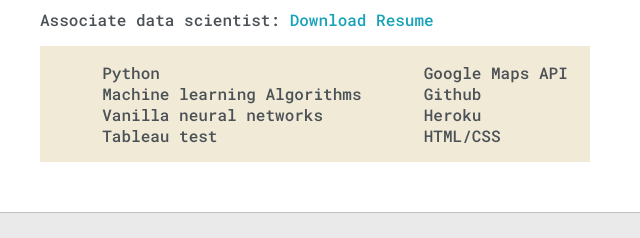
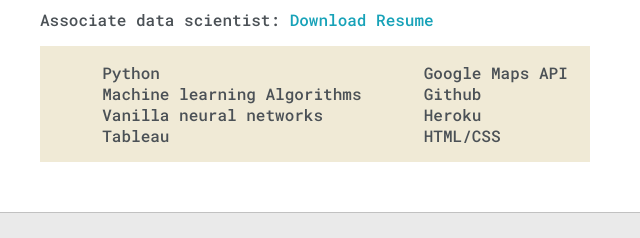
Before and after one commit to sameermlds/portfolio, a plain HTML site: page index.html in a window 1280 px wide. Shown: the part 1280-1518 px from the top of the page, 0-640 px from the left. Drawn offline with Linux system fonts and the light colour scheme.

Commit message:
undo test

```diff
--- a/index.html
+++ b/index.html
@@ -120,7 +120,7 @@
                 <li>Python</li>
                 <li>Machine learning Algorithms</li>
                 <li>Vanilla neural networks</li>
-                <li>Tableau test</li>
+                <li>Tableau</li>
               </ul>
 
               <ul>
```
